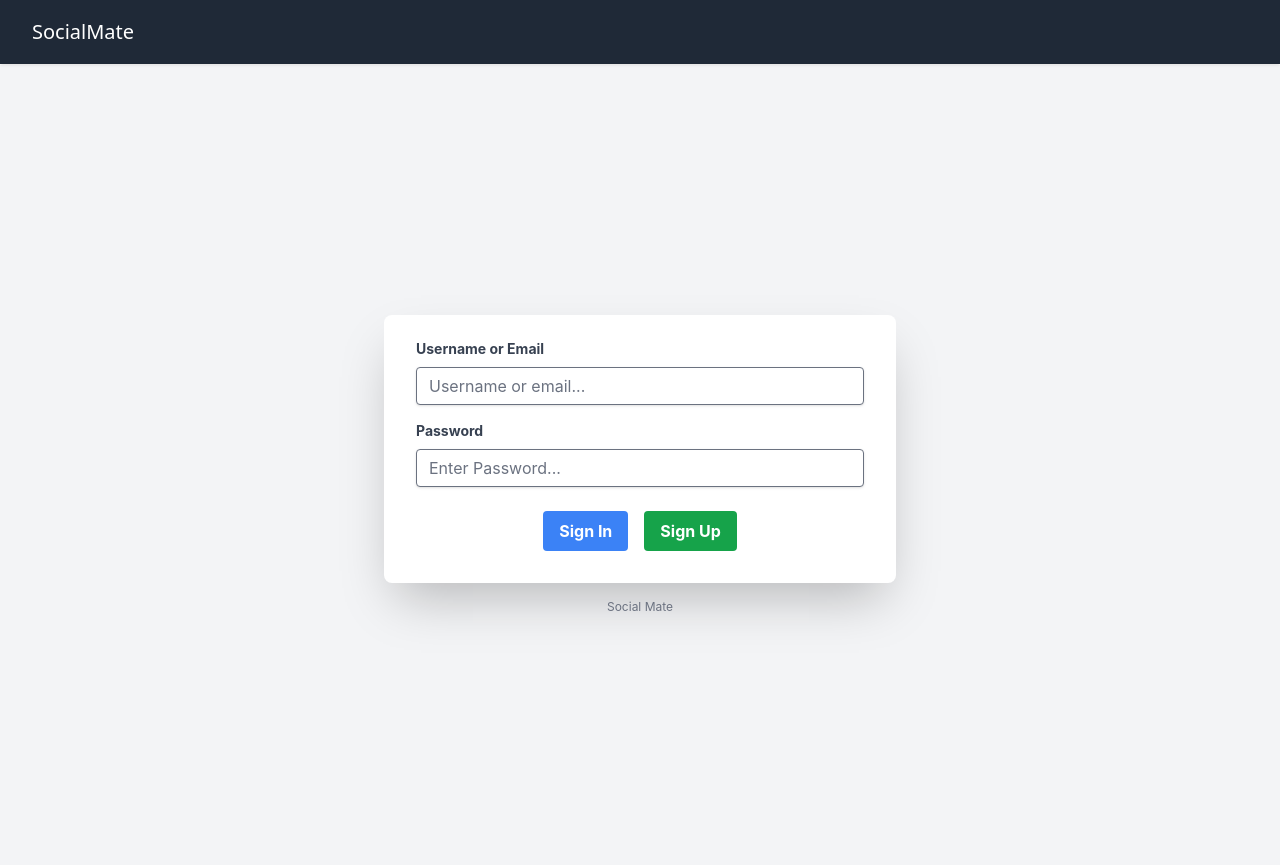
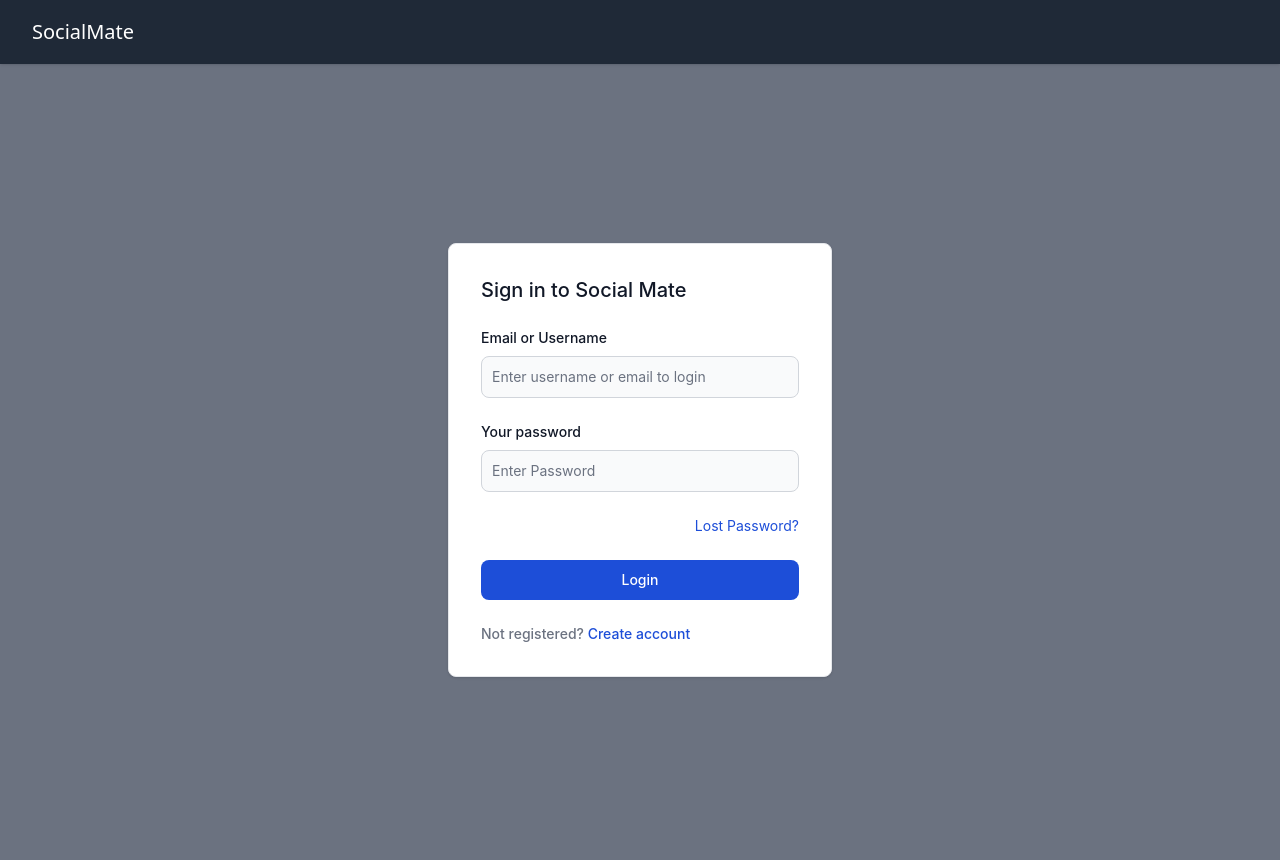
Before and after one commit to tusharx0809/social_network, a React (Create React App) app: page /login in a window 1280 px wide. Built offline with nearby package versions, Linux system fonts and the light colour scheme.

Commit message:
updated: login component updated

```diff
--- a/src/App.css
+++ b/src/App.css
@@ -37,5 +37,5 @@
   }
 }
 body{
-  padding-top: 65px;
+  padding-top: 60px;
 }
--- a/src/components/Home.js
+++ b/src/components/Home.js
@@ -1,6 +1,7 @@
 import React,{useContext, useEffect} from 'react'
 import profileContext from "../context/profile/ProfileContext";
 import { useNavigate } from "react-router-dom";
+import Posts from './Posts';
 const Home = () => {
   const { user, getUserProfile, getAllPosts } = useContext(profileContext);
   const navigate = useNavigate();
@@ -16,7 +17,7 @@ const Home = () => {
 
   return (
     <div className="container mx-auto my-6">
-
+      <Posts/>
     </div>
   )
 }
--- a/src/components/Login.js
+++ b/src/components/Login.js
@@ -37,62 +37,72 @@ const Login = () => {
   };
 
   return (
-    <div className="flex items-center justify-center min-h-screen bg-gray-100">
-      <div className="w-full max-w-xs sm:max-w-md md:max-w-lg">
-        <form
-          className="h-auto w-full bg-white shadow-2xl rounded-lg px-8 pt-6 pb-8 mb-4"
-          onSubmit={handleSubmit}
-        >
-          <div className="mb-4">
+    <div className="flex items-center justify-center min-h-screen bg-gray-500">
+      <div className="w-full max-w-sm p-4 bg-white border border-gray-200 rounded-lg shadow sm:p-6 md:p-8 dark:bg-gray-800 dark:border-gray-700">
+        <form className="space-y-6" onSubmit={handleSubmit}>
+          <h5 className="text-xl font-medium text-gray-900 dark:text-white">
+            Sign in to Social Mate
+          </h5>
+          <div>
             <label
-              className="block text-gray-700 text-sm font-bold mb-2"
-              htmlFor="username"
+              for="email"
+              className="block mb-2 text-sm font-medium text-gray-900 dark:text-white"
             >
-              Username or Email
+              Email or Username
             </label>
             <input
-              className="shadow appearance-none border rounded w-full py-2 px-3 text-gray-700 leading-tight focus:outline-none focus:shadow-outline"
-              placeholder="Username or email..."
+              className="bg-gray-50 border border-gray-300 text-gray-900 text-sm rounded-lg focus:ring-blue-500 focus:border-blue-500 block w-full p-2.5 dark:bg-gray-600 dark:border-gray-500 dark:placeholder-gray-400 dark:text-white"
+              type="text"
+              placeholder="Enter username or email to login"
               value={credentials.email || ""}
               onChange={onChange}
               id="Email"
               name="email"
+              required
             />
           </div>
-          <div className="mb-6">
+          <div>
             <label
-              className="block text-gray-700 text-sm font-bold mb-2"
-              htmlFor="password"
+              for="password"
+              className="block mb-2 text-sm font-medium text-gray-900 dark:text-white"
             >
-              Password
+              Your password
             </label>
             <input
-              className="shadow appearance-none border rounded w-full py-2 px-3 text-gray-700 leading-tight focus:outline-none focus:shadow-outline"
+              className="bg-gray-50 border border-gray-300 text-gray-900 text-sm rounded-lg focus:ring-blue-500 focus:border-blue-500 block w-full p-2.5 dark:bg-gray-600 dark:border-gray-500 dark:placeholder-gray-400 dark:text-white"
               type="password"
-              placeholder="Enter Password..."
+              placeholder="Enter Password"
               value={credentials.password || ""}
               onChange={onChange}
               name="password"
               id="password"
+              required
             />
-
           </div>
-          <div className="flex flex-col sm:flex-row items-center justify-center sm:space-x-4">
-            <button
-              className="bg-blue-500 hover:bg-blue-700 text-white font-bold py-2 px-4 rounded w-full sm:w-auto focus:outline-none focus:shadow-outline"
-              type="submit"
+          <div className="flex items-start">
+            <a
+              href="#"
+              className="ms-auto text-sm text-blue-700 hover:underline dark:text-blue-500"
             >
-              Sign In
-            </button>
-            <Link to="/signup"><button
-              className="bg-green-600 hover:bg-blue-700 text-white font-bold py-2 px-4 rounded w-full sm:w-auto mt-4 sm:mt-0 focus:outline-none focus:shadow-outline"
+              Lost Password?
+            </a>
+          </div>
+          <button
+            type="submit"
+            className="w-full text-white bg-blue-700 hover:bg-blue-800 focus:ring-4 focus:outline-none focus:ring-blue-300 font-medium rounded-lg text-sm px-5 py-2.5 text-center dark:bg-blue-600 dark:hover:bg-blue-700 dark:focus:ring-blue-800"
+          >
+            Login
+          </button>
+          <div className="text-sm font-medium text-gray-500 dark:text-gray-300">
+            Not registered?{" "}
+            <a
+              href="#"
+              className="text-blue-700 hover:underline dark:text-blue-500"
             >
-              Sign Up
-            </button>
-            </Link>
+              Create account
+            </a>
           </div>
         </form>
-        <p className="text-center text-gray-500 text-xs">Social Mate</p>
       </div>
     </div>
   );
--- /dev/null
+++ b/src/components/Posts.js
@@ -0,0 +1,11 @@
+import React, {useContext} from "react";
+import profileContext from "../context/profile/ProfileContext";
+
+const Posts = () => {
+  const { user, getUserProfile, getAllPosts } = useContext(profileContext);
+  return <div>
+    {user?.name || ""}
+  </div>;
+};
+
+export default Posts;
```
